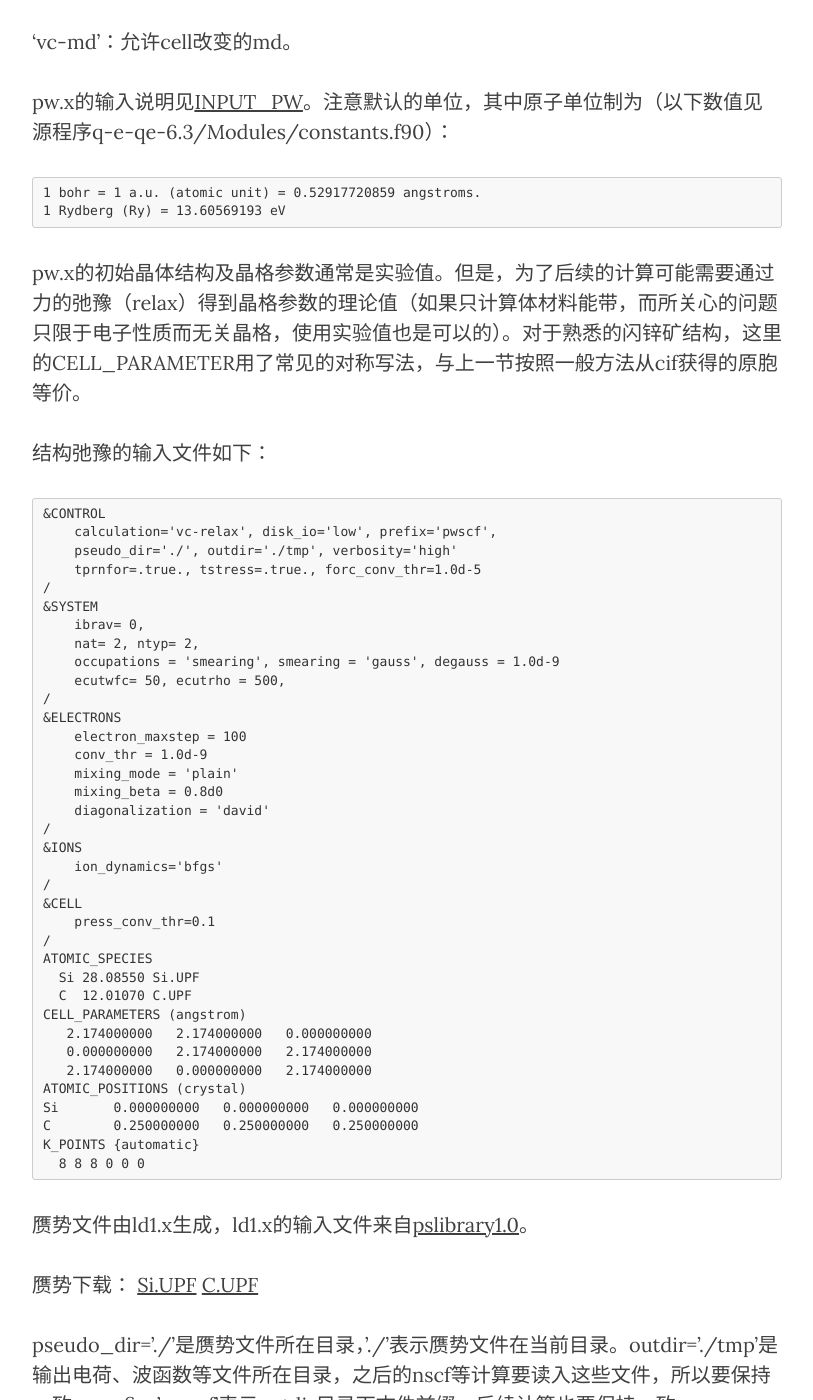
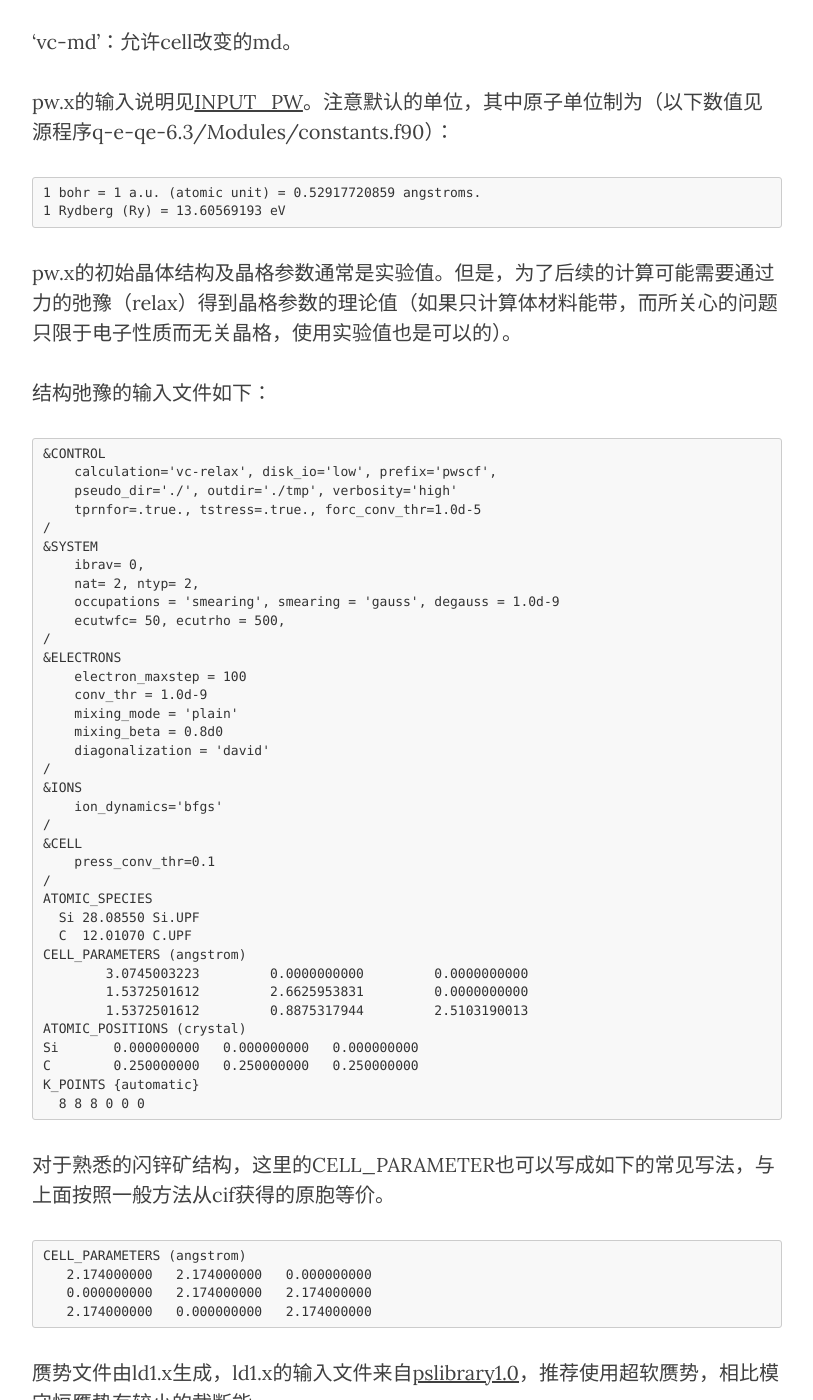
Before and after one commit to yyyu200/DFTbook, a Jekyll site: the page built from _posts/2019-04-01-HandsOn.md, in a window 1280 px wide and 1400 px high, scrolled down 4845 px. Shown: the whole window, without its empty margins (233-1046 px from the left). Built offline with Jekyll 4.4.1, drawn with Linux system fonts in a browser that asks for light colours; nearby versions of some CDN libraries; formulas are drawn with MathJax 3; comment, search, counter and statistics services are not loaded; some of the changed text lies outside the part shown.

Commit message:
modify at20191017-09:06:29-aliyun

````diff
--- a/_posts/2019-04-01-HandsOn.md
+++ b/_posts/2019-04-01-HandsOn.md
@@ -87,7 +87,7 @@ pw.x 输入与结构有关的包括SYSTEM部分的
 ibrav,celldm,nat,ntyp
 ```
 
-以及ATOMIC_POSITIONS和CELL_PARAMETERS两部分。这里celldm代表晶格常数，单位是Bohr，设置ibrav=0和CELL_PARAMETERS (angstrom)，这时不允许写出celldm(1)，程序会自动内部设置celldm(1) = alat = sqrt(v1*v1)。方便转格式用VESTA画图。在结构驰豫过程中，ATOMIC_POSITIONS是根据力而变化的，如果是vc-relax，原子坐标改变的同时，CELL_PARAMETERS根据应力变化（celldm在vc-relax时是不变的）。
+以及ATOMIC_POSITIONS和CELL_PARAMETERS两部分。设置ibrav=0和CELL_PARAMETERS (angstrom)，这时不允许写出celldm(1)，程序会自动内部设置celldm(1) = alat = sqrt(v1*v1)，这里celldm代表晶格常数，单位是Bohr，方便转格式用VESTA画图。在结构驰豫过程中，ATOMIC_POSITIONS是根据力而变化的，如果是vc-relax，原子坐标改变的同时，CELL_PARAMETERS根据应力变化（celldm在vc-relax时是不变的）。
 
 注：自6.4.1版本```celldm(1) = 1.8897261328856432```这种用法官方强烈不推荐了。
 
@@ -116,7 +116,7 @@ pw.x的输入说明见[INPUT_PW](https://www.quantum-espresso.org/Doc/INPUT_PW.h
 1 Rydberg (Ry) = 13.60569193 eV
 ```
 
-pw.x的初始晶体结构及晶格参数通常是实验值。但是，为了后续的计算可能需要通过力的弛豫（relax）得到晶格参数的理论值（如果只计算体材料能带，而所关心的问题只限于电子性质而无关晶格，使用实验值也是可以的）。对于熟悉的闪锌矿结构，这里的CELL_PARAMETER用了常见的对称写法，与上一节按照一般方法从cif获得的原胞等价。
+pw.x的初始晶体结构及晶格参数通常是实验值。但是，为了后续的计算可能需要通过力的弛豫（relax）得到晶格参数的理论值（如果只计算体材料能带，而所关心的问题只限于电子性质而无关晶格，使用实验值也是可以的）。
 
 结构弛豫的输入文件如下：
 
@@ -149,9 +149,9 @@ ATOMIC_SPECIES
   Si 28.08550 Si.UPF
   C  12.01070 C.UPF
 CELL_PARAMETERS (angstrom)
-   2.174000000   2.174000000   0.000000000
-   0.000000000   2.174000000   2.174000000
-   2.174000000   0.000000000   2.174000000
+        3.0745003223         0.0000000000         0.0000000000
+        1.5372501612         2.6625953831         0.0000000000
+        1.5372501612         0.8875317944         2.5103190013
 ATOMIC_POSITIONS (crystal)
 Si       0.000000000   0.000000000   0.000000000
 C        0.250000000   0.250000000   0.250000000
@@ -159,7 +159,16 @@ K_POINTS {automatic}
   8 8 8 0 0 0
 ```
 
-赝势文件由ld1.x生成，ld1.x的输入文件来自[pslibrary1.0](http://www.quantum-espresso.org/pseudopotentials/pslibrary)。
+对于熟悉的闪锌矿结构，这里的CELL_PARAMETER也可以写成如下的常见写法，与上面按照一般方法从cif获得的原胞等价。
+
+```
+CELL_PARAMETERS (angstrom)
+   2.174000000   2.174000000   0.000000000
+   0.000000000   2.174000000   2.174000000
+   2.174000000   0.000000000   2.174000000
+```
+
+赝势文件由ld1.x生成，ld1.x的输入文件来自[pslibrary1.0](http://www.quantum-espresso.org/pseudopotentials/pslibrary)，推荐使用超软赝势，相比模守恒赝势有较小的截断能。
 
 赝势下载：
 <a href="../../../../../img/Si.UPF">Si.UPF</a>
@@ -216,7 +225,7 @@ grep '!' relax.out
 
 对于导体，由于存在半满的能带，而只有占据的能级对于总能有贡献，费米能级附近的能级在自洽计算时可能出现相邻两次自洽迭代一次占据一次不占据，导致总能，尤其是单电子能级之和震荡的情况。计算总能时，除了使用足够密的k点网格以外，设置占据数的展宽，考虑费米能级附近的能级都对总能有一定贡献，可以让计算更容易收敛，并且得到较准确的能带和态密度。k点和展宽的设置，不仅对于总能，而且对于所有需要在整个布里渊区积分的物理量的计算收敛有影响。
 
-建议设置```occupation='smearing',smearing='gaussian'```，使用高斯展宽。对于不同的材料调整degauss的值，对于有带隙的材料，```degauss=1d-9```，也就是接近0就可以，对于没有带隙的导体材料，degauss从小尝试到大，取值约0.01Ry量级，k点足够多的基础上（见1.2.2），测试degauss一要总能几乎不变，二要输出中的“smearing contribution TS”足够小，建议小于$1\times10^{-4}$ Ry/atom。
+建议设置```occupation='smearing',smearing='gaussian'```，使用高斯展宽。对于不同的材料调整degauss的值，对于有带隙的材料，```degauss=1d-9```，也就是接近0就可以，对于没有带隙的导体材料，degauss从小尝试到大，取值约0.01Ry量级，至少要达到或接近费米能级以上的若干能级，k点足够多的基础上（见1.2.2），测试degauss一要总能几乎不变，二要输出中的“smearing contribution TS”足够小，建议小于$1\times10^{-4}$ Ry/atom。
 
 #### 1.2.2 自洽计算k点的设置
 
````
